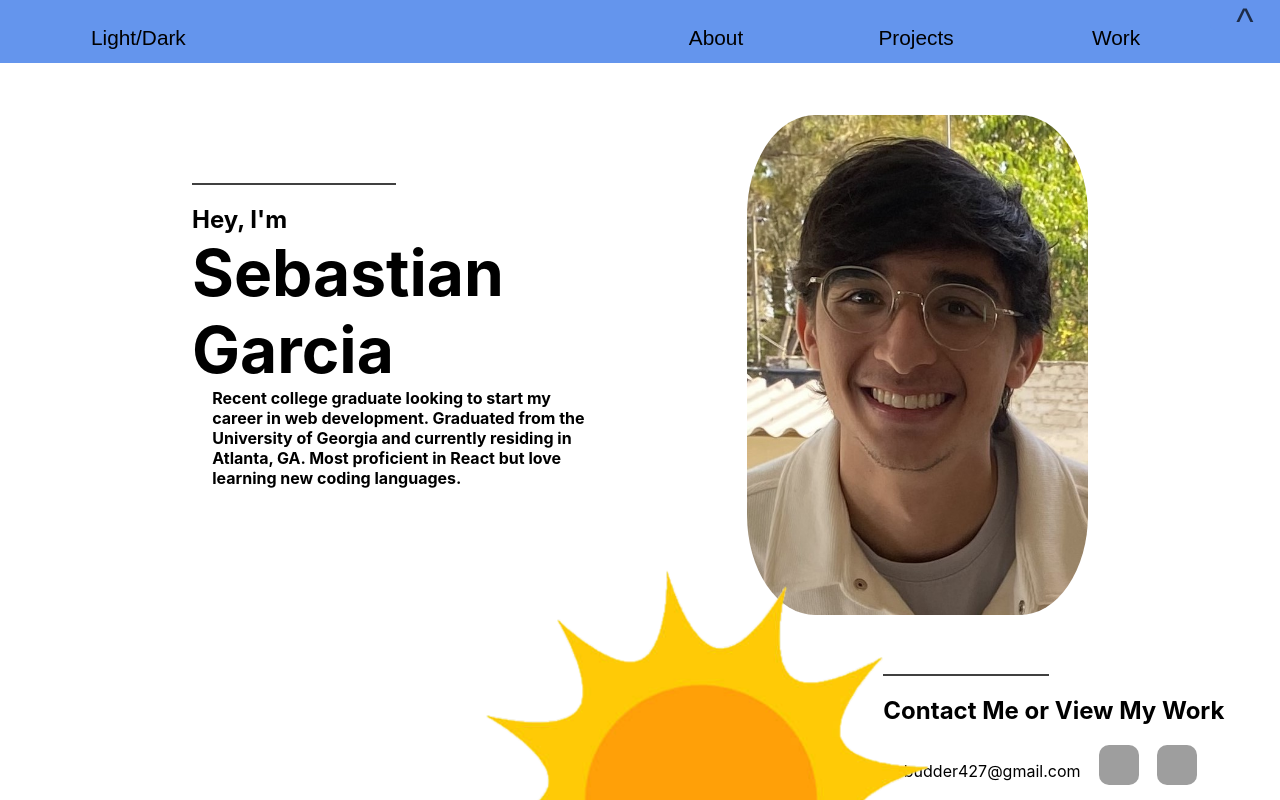
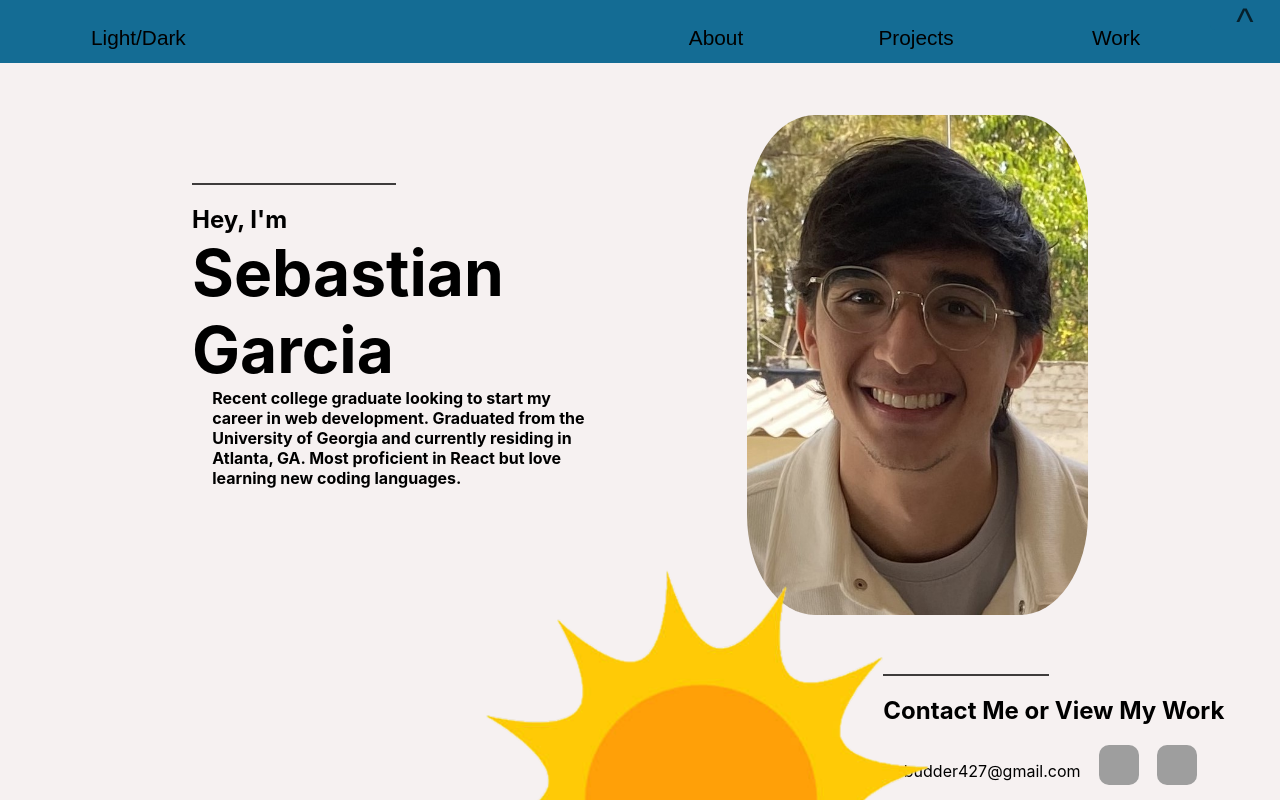
Before and after one commit to GitSeaBass/React-cv, a React (Create React App) app in the folder react-cv/: page / in a window 1280 px wide. Shown: the top 800 px of the page. Built offline with nearby package versions, Linux system fonts and the light colour scheme; grey boxes are pictures that could not be loaded.

Commit message:
light mode color aesthetic changes

```diff
--- a/react-cv/src/App.js
+++ b/react-cv/src/App.js
@@ -10,12 +10,12 @@ function App() {
   // current mode (light or dark)
   const [isLight, setIsLight] = useState(true)
   //used for navbar
-  const [backColor, setBackColor] = useState('cornflowerblue')
+  const [backColor, setBackColor] = useState('#146C94')
   const changeBackColor = () => {
-    if (backColor === 'cornflowerblue') {
+    if (backColor === '#146C94') {
       setBackColor('#393053')
     } else {
-      setBackColor('cornflowerblue')
+      setBackColor('#146C94')
     }
   }
 
@@ -30,22 +30,22 @@ function App() {
   }
 
   //main background color of site
-  const [bgColor, setBGColor] = useState('white')
+  const [bgColor, setBGColor] = useState('#F6F1F1')
   const changeBGColor = () => {
-    if (bgColor === 'white') {
+    if (bgColor === '#F6F1F1') {
       setBGColor('#18122B')
     } else {
-      setBGColor('white')
+      setBGColor('#F6F1F1')
     }
   }
 
   // used for outside border of InfoDisplay
-  const [borderColor, setBorderColor] = useState('4px solid cornflowerblue')
+  const [borderColor, setBorderColor] = useState('4px solid #146C94')
   const changeBorderColor = () => {
-    if (borderColor === '4px solid cornflowerblue') {
+    if (borderColor === '4px solid #146C94') {
       setBorderColor('4px solid #393053')
     } else {
-      setBorderColor('4px solid cornflowerblue')
+      setBorderColor('4px solid #146C94')
     }
   }
 
@@ -60,12 +60,12 @@ function App() {
   }
 
   // background color for display containers more to the forefront
-  const [boxBackgroundColor, setBoxBackgroundColor] = useState('white')
+  const [boxBackgroundColor, setBoxBackgroundColor] = useState('#F6F1F1')
   const changeBoxBackgroundColor = () => {
-    if (boxBackgroundColor === 'white') {
+    if (boxBackgroundColor === '#F6F1F1') {
       setBoxBackgroundColor('#635985')
     } else {
-      setBoxBackgroundColor('white')
+      setBoxBackgroundColor('#F6F1F1')
     }
   }
 
--- a/react-cv/src/components/ProjectBox.css
+++ b/react-cv/src/components/ProjectBox.css
@@ -6,6 +6,7 @@
     padding: 10px;
     text-align: left;
     margin: auto;
+    transition: 2s;
 }
 
 .project-header {
--- a/react-cv/src/components/Work.css
+++ b/react-cv/src/components/Work.css
@@ -15,7 +15,6 @@
     display: flex;
     flex-direction: column;
     gap: 50px;
-    color: rgb(79, 79, 79);
 }
 
 .jobs-container-dark {
@@ -28,9 +27,7 @@
 }
 
 .job {
-    width: 45%;
-    background-color: white;
-    border: 3px solid black;
+    width: 65%;
     border-radius: 10px;
 }
 
```
